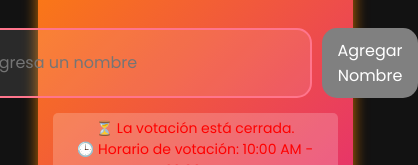
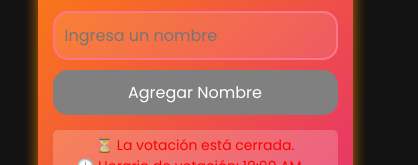
Before and after one commit to JorgeGarcia105/FireDataseVoleibol, a plain HTML site: page index.html in a window 390 px wide. Shown: the part 383-548 px from the top of the page, 418 px wide, since content can reach past the window. Drawn offline with Linux system fonts and the light colour scheme; no server answers.

Commit message:
Arreglo de .form en visto movil

```diff
--- a/styles.css
+++ b/styles.css
@@ -197,6 +197,11 @@ li button:hover {
         padding: 10px;
     }
 
+    .form {
+        flex-direction: column;
+        gap: 10px;
+    }
+
     button {
         padding: 10px 15px;
     }
```
